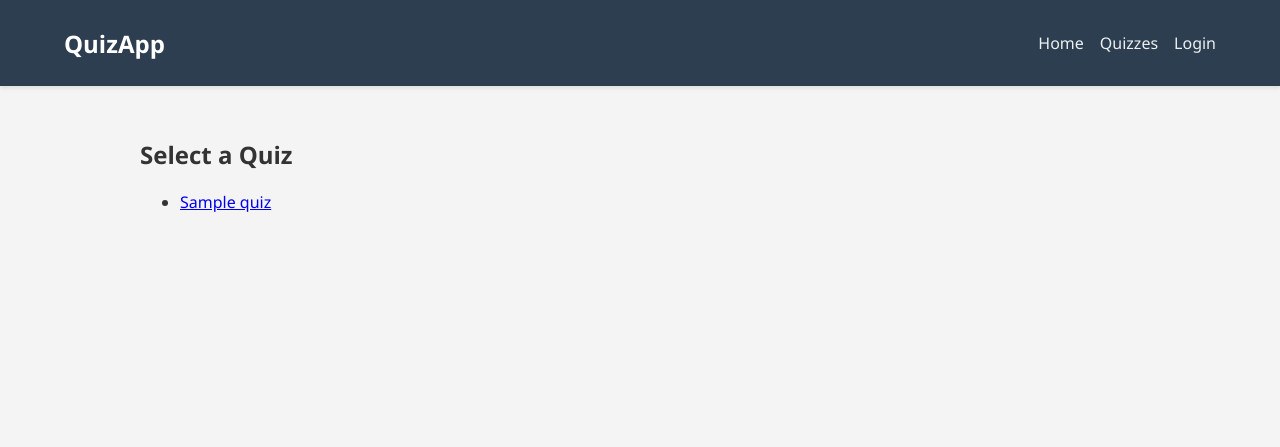
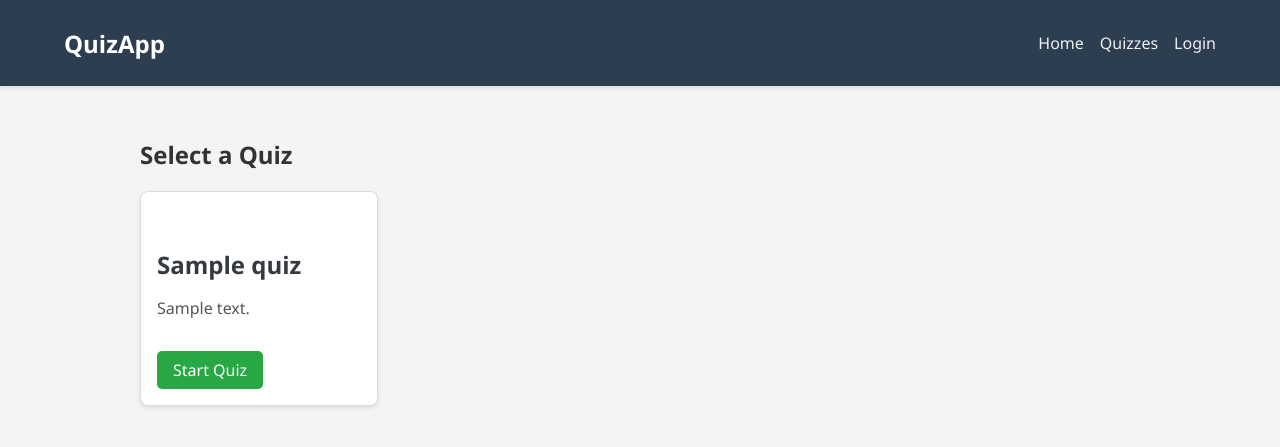
Before and after one commit to ashishkekan/QuizBash, a Django app: template quiz/templates/quiz/quiz_list.html in a window 1280 px wide. Shown: the top 447 px of the page. Run offline with Django 3.2, Linux system fonts and the light colour scheme; the template is opened without the code that fills it: most values are stand-ins (such as "Sample title", 1, 10 or a date in 2020).

Commit message:
Added proper quiz design

```diff
--- a/quiz/static/css/style.css
+++ b/quiz/static/css/style.css
@@ -159,3 +159,62 @@ body {
 .auth-container p a:hover {
     text-decoration: underline;
 }
+
+/* Dashboard Area Grid */
+.dashboard-area {
+    display: grid;
+    grid-template-columns: repeat(4, 1fr);
+    gap: 16px;
+    align-items: start; /* Align items at the start to avoid vertical alignment issues */
+}
+
+/* Card Design */
+.card {
+    border: 1px solid #ddd;
+    border-radius: 8px;
+    overflow: hidden;
+    box-shadow: 0 2px 4px rgba(0, 0, 0, 0.1);
+    background-color: #fff;
+}
+
+.card-body {
+    padding: 16px;
+}
+
+/* Card Title */
+.card-title {
+    font-size: 1.5rem;
+    font-weight: 600;
+    margin-bottom: 16px;
+    color: #343a40;
+    text-align: left; /* Ensure the title is left-aligned */
+}
+
+/* Card Text */
+.card-text {
+    font-size: 16px;
+    color: #555;
+    text-align: left; /* Ensure the description is left-aligned */
+}
+
+/* Link Styling */
+.card a {
+    display: inline-block;
+    padding: 8px 16px;
+    background-color: #28a745;
+    color: #fff;
+    font-size: 1rem;
+    text-decoration: none;
+    border-radius: 5px;
+    transition: background-color 0.3s ease;
+    margin-top: 16px;
+}
+
+.card a:hover {
+    background-color: #218838;
+}
+
+/* Make sure all links are green and styled properly */
+.card a:focus, .card a:active {
+    background-color: #218838;
+}
--- a/quiz/templates/quiz/login.html
+++ b/quiz/templates/quiz/login.html
@@ -1,4 +1,4 @@
-{% extends "base.html" %}
+{% extends "quiz/base.html" %}
 
 {% block title %}Login - Quiz App{% endblock %}
 
--- a/quiz/templates/quiz/quiz_list.html
+++ b/quiz/templates/quiz/quiz_list.html
@@ -3,12 +3,27 @@
 {% block title %}Select a Quiz{% endblock %}
 
 {% block content %}
-  <h2>Select a Quiz</h2>
-  <ul>
-    {% for quiz in quizzes %}
-      <li><a href="{% url 'take_quiz' quiz.id %}">{{ quiz.title }}</a></li>
-    {% empty %}
-      <li>No quizzes available.</li>
-    {% endfor %}
-  </ul>
+  <div class="container">
+    <h2>Select a Quiz</h2>
+
+    <div class="dashboard-area mb-4">
+      {% if quizzes %}
+        <div class="row">
+          {% for quiz in quizzes %}
+            <div class="col-md-4 mb-4">
+              <div class="card">
+                <div class="card-body">
+                  <h5 class="card-title">{{ quiz.title }}</h5>
+                  <p class="card-text">{{ quiz.description|truncatewords:20 }}</p>
+                  <a href="{% url 'take_quiz' quiz.id %}">Start Quiz</a>
+                </div>
+              </div>
+            </div>
+          {% endfor %}
+        </div>
+      {% else %}
+        <p>No quizzes available.</p>
+      {% endif %}
+    </div>
+  </div>
 {% endblock %}
--- a/quiz/urls.py
+++ b/quiz/urls.py
@@ -5,6 +5,7 @@ from . import views
 urlpatterns = [
     path("register/", views.register, name="register"),
     path("login/", views.user_login, name="login"),
+    path("logout/", views.logout, name="logout"),
     path("home/", views.home, name="home"),
     path("", views.quiz_list, name="quiz_list"),
     path("<int:quiz_id>/", views.take_quiz, name="take_quiz"),
--- a/quiz_project/settings.py
+++ b/quiz_project/settings.py
@@ -113,6 +113,9 @@ USE_I18N = True
 USE_TZ = True
 
 
+LOGIN_URL = "/login/"  # This should be the URL where your login page is located
+
+
 # Static files (CSS, JavaScript, Images)
 # https://docs.djangoproject.com/en/4.2/howto/static-files/
 
```
Also changed, not shown: quiz/views.py (+13 -5 lines), db.sqlite3.
